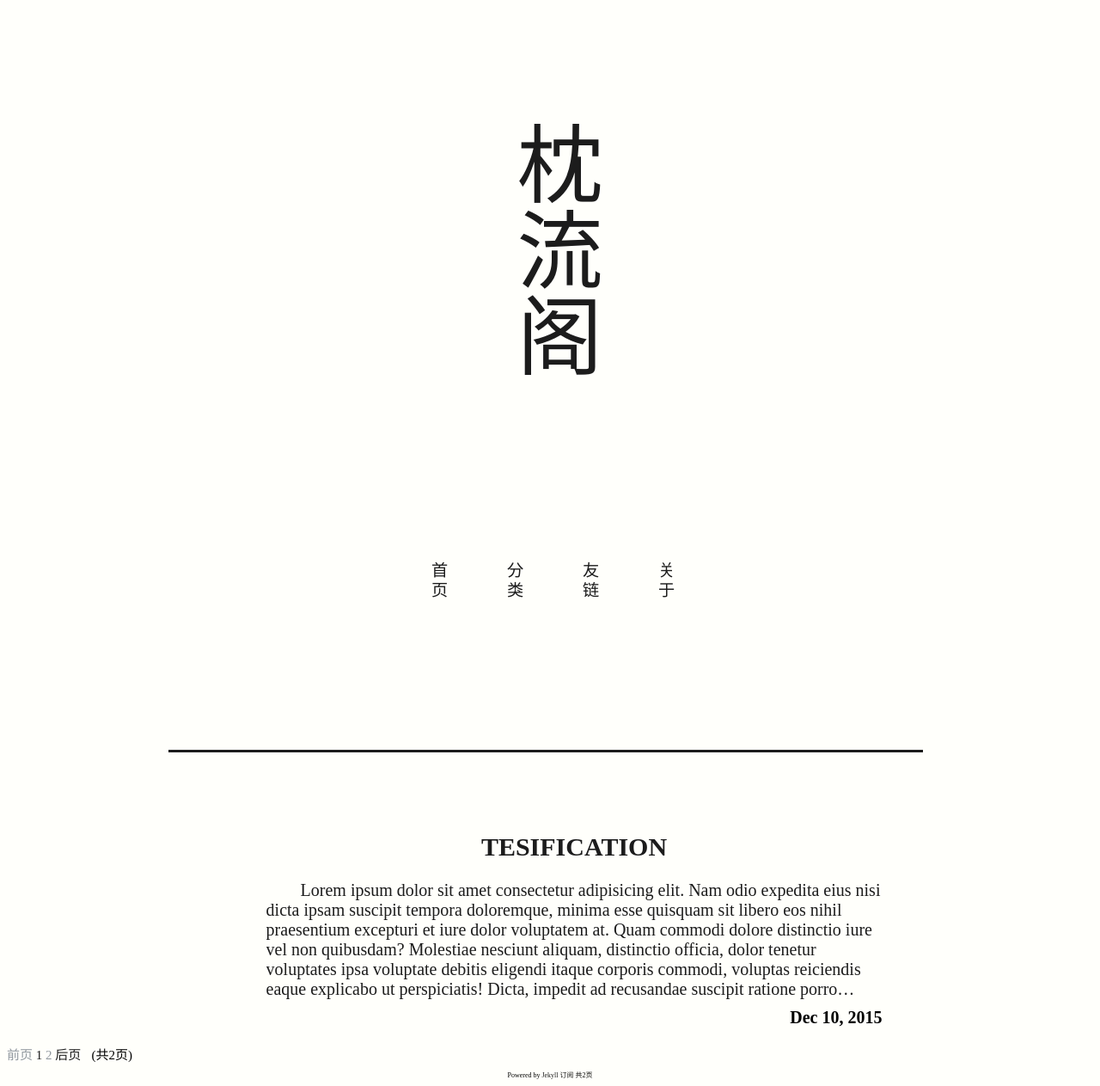
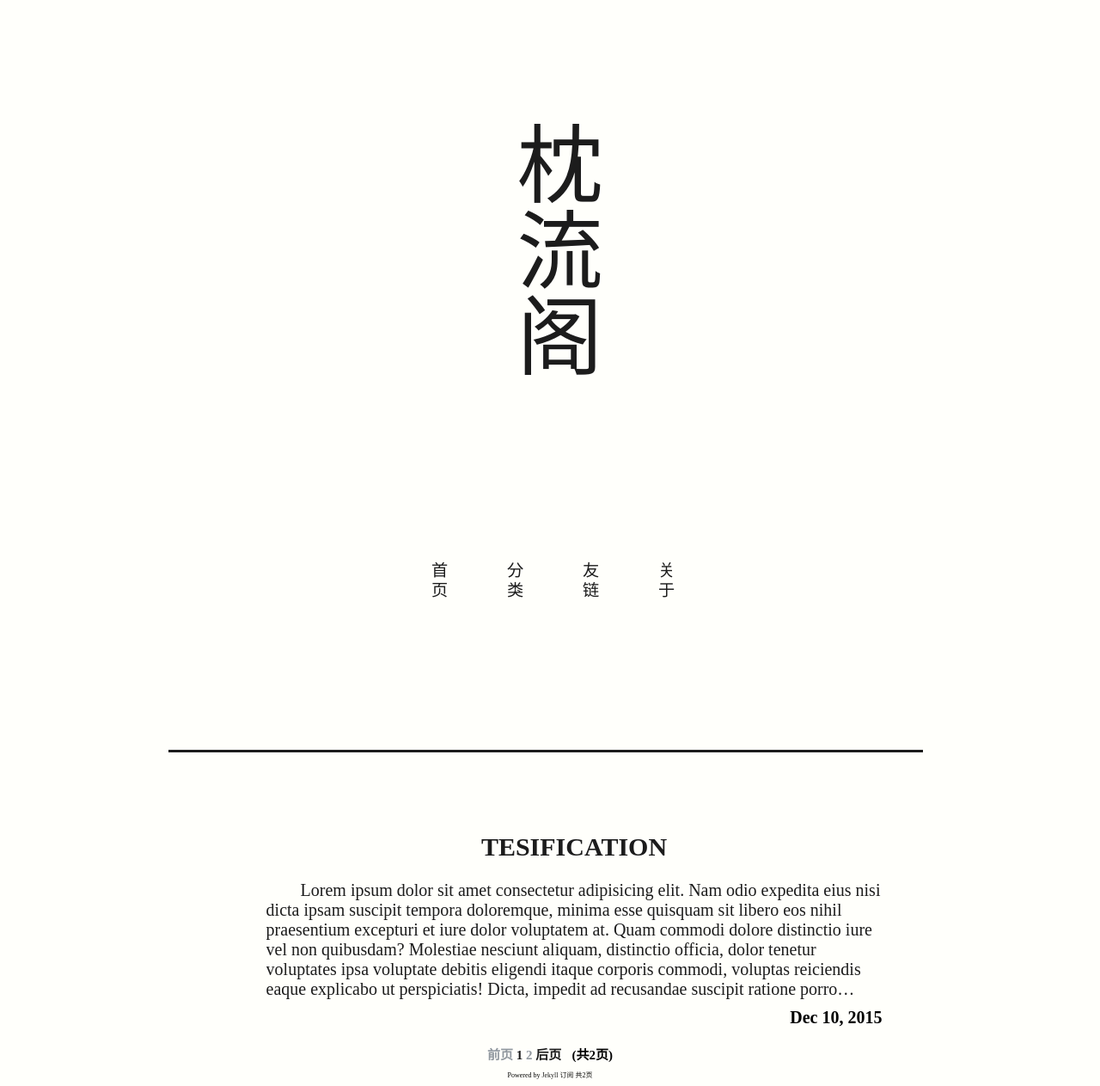
Before and after one commit to Makuraryu/Makuraryu.github.io, a Jekyll site: the page built from index.html, in a window 1280 px wide. Shown: the whole page at 86% size. Built offline with Jekyll 4.4.1, drawn with Linux system fonts in a browser that asks for light colours; some web fonts are replaced; the list of posts is cut into pages by our own code.

Commit message:
Add files via upload

```diff
--- a/css/default.css
+++ b/css/default.css
@@ -126,13 +126,17 @@ html{
   font-weight: bold;
 }
 
+.paginator{
+  font-size: 15px;
+  width:fit-content;
+  margin:auto;
+  font-weight: bold;
+}
+
 .previous-disabled,.next-disabled,.topage{
   color: #91989f;
 }
 
-.paginator{
-  font-size: 15px;
-}
 
 .previous,.next,.current-page{
   color: #1c1c1c;
```
